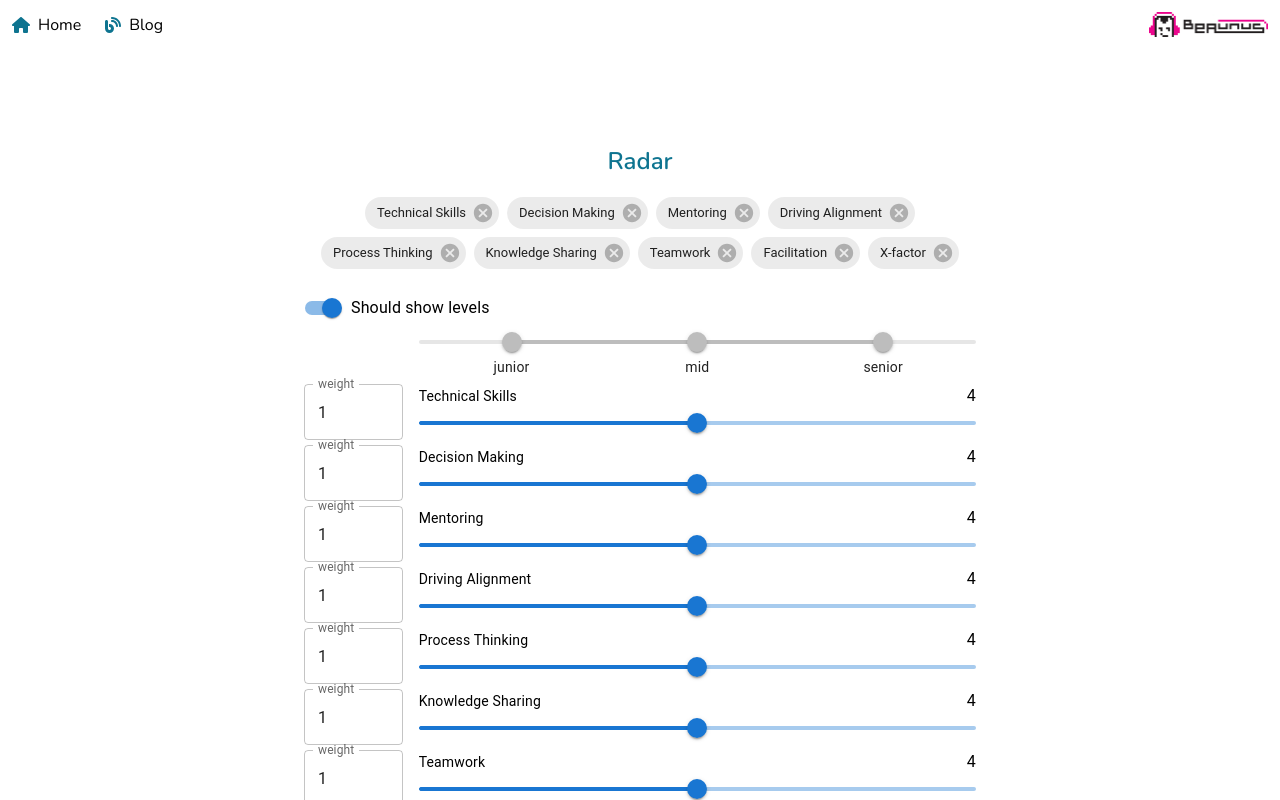
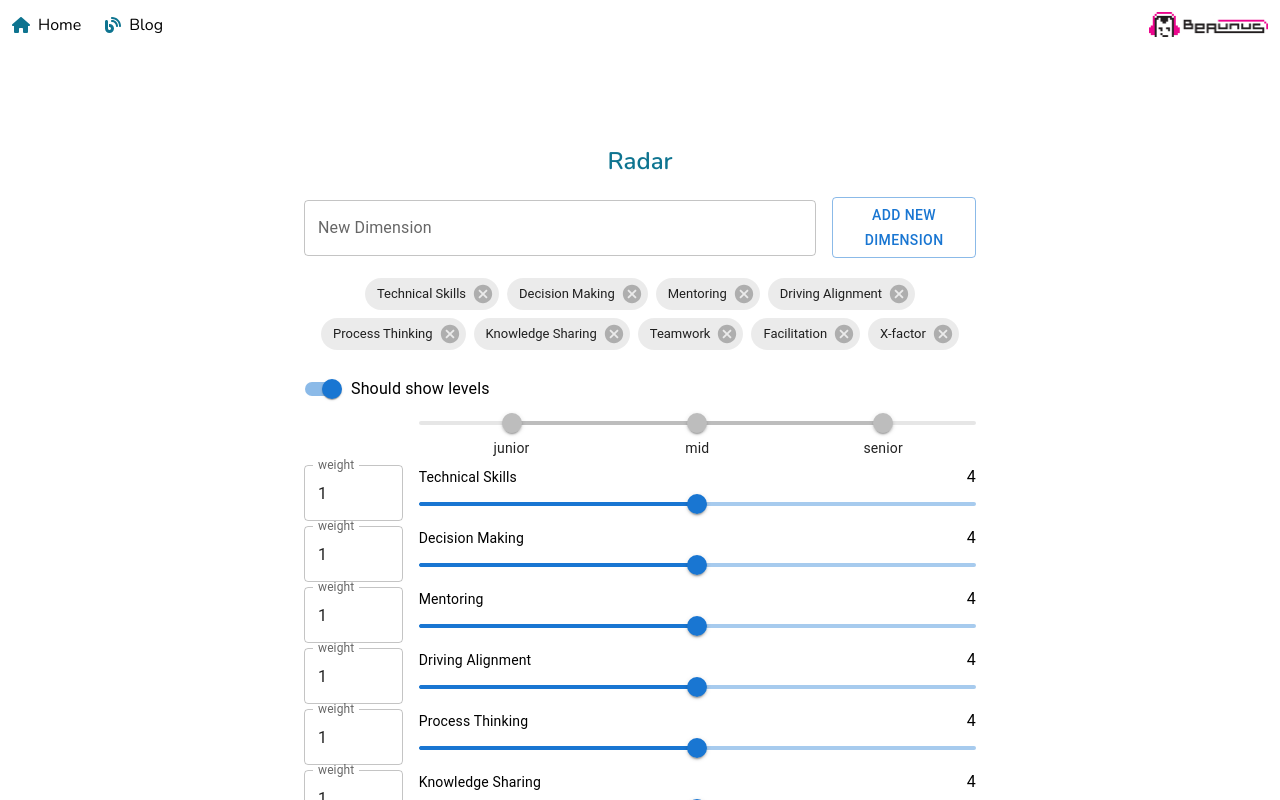
Before and after one commit to beaunus/beaunus.com, a Next.js app: page /blog/radar in a window 1280 px wide. Shown: the top 800 px of the page. Built offline with nearby package versions, Linux system fonts and the light colour scheme; no server answers.

Commit message:
feature: add new dimensionName

```diff
--- a/pages/blog/radar.tsx
+++ b/pages/blog/radar.tsx
@@ -1,4 +1,4 @@
-import { FormControlLabel, Switch } from "@mui/material";
+import { Button, FormControlLabel, Switch } from "@mui/material";
 import Chip from "@mui/material/Chip";
 import FormControl from "@mui/material/FormControl";
 import Grid from "@mui/material/Grid";
@@ -41,6 +41,8 @@ const Radar: NextPage = () => {
       )
     );
   const [shouldShowLevels, setShouldShowLevels] = React.useState(true);
+  const [pendingDimensionName, setPendingDimensionName] =
+    React.useState<string>("");
 
   const radarChartRef = React.useRef<HTMLCanvasElement>(null);
 
@@ -150,6 +152,31 @@ const Radar: NextPage = () => {
             <div className="text-2xl font-semibold text-center text-cyan-700">
               Radar
             </div>
+            <div className="flex gap-4 justify-between items-center w-full">
+              <TextField
+                fullWidth
+                id="new-dimension"
+                label="New Dimension"
+                onChange={(event) =>
+                  setPendingDimensionName(event.target.value)
+                }
+                value={pendingDimensionName}
+                variant="outlined"
+              />
+              <Button
+                onClick={() => {
+                  if (pendingDimensionName)
+                    setValuesAndWeightsByDimensionName((old) => ({
+                      ...old,
+                      [pendingDimensionName]: { value: 4, weight: 1 },
+                    }));
+                  setPendingDimensionName("");
+                }}
+                variant="outlined"
+              >
+                Add New Dimension
+              </Button>
+            </div>
             <div className="flex flex-wrap gap-2 justify-center">
               {Array.from(Object.keys(valuesAndWeightsByDimensionName)).map(
                 (dimensionName) => (
```
